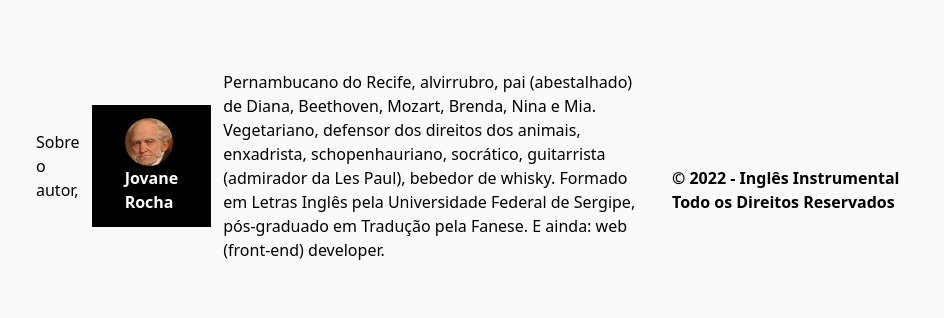
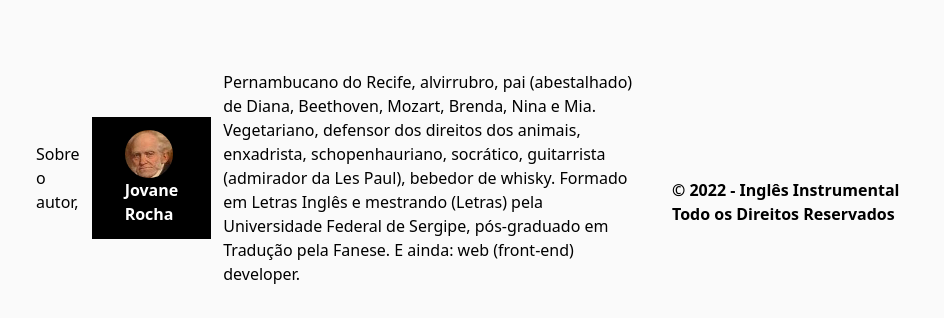
Before and after one commit to jcgsr/jun-InstrumentalEnglish, a Next.js app: page / in a window 1280 px wide. Shown: the part 8052-8370 px from the top of the page, without its empty margins (0-944 px from the left). Built offline with nearby package versions, Linux system fonts and the light colour scheme.

Commit message:
typo, mestrando info add

```diff
--- a/_posts/aula-1.md
+++ b/_posts/aula-1.md
@@ -16,7 +16,7 @@ Todas as palavras em inglês de todos os exercícios deverão ser escritas da fo
 lápis, caneta, caderno, tablet, celular... não importa. O que importa é
 que devem ser escritas para o método funcionar.
 
-Todas as aulas são interligada, complementares. Por isso, caso faças alguma aula mais adiantada e não entendas alguma coisa, já sabes o motivo.
+Todas as aulas são interligadas, complementares. Por isso, caso faças alguma aula mais adiantada e não entendas alguma coisa, já sabes o motivo.
 
 Em nenhuma aula há explicação gramatical: só há vocabulários e exercícios. Caso queiras, acessa o site **[EnglishEasy](https://www.englisheasyfm.com.br/)** ou baixa o app **[Inglês Fundamental Maior](https://play.google.com/store/apps/details?id=com.jcgsr.inglesFundamentalMaior)** no Google Play.
 
--- a/components/footer.js
+++ b/components/footer.js
@@ -28,8 +28,9 @@ export default function Footer() {
               Beethoven, Mozart, Brenda, Nina e Mia. Vegetariano, defensor dos
               direitos dos animais, enxadrista, schopenhauriano, socrático,
               guitarrista (admirador da Les Paul), bebedor de whisky. Formado em
-              Letras Inglês pela Universidade Federal de Sergipe, pós-graduado
-              em Tradução pela Fanese. E ainda: web (front-end) developer.
+              Letras Inglês e mestrando (Letras) pela Universidade Federal de
+              Sergipe, pós-graduado em Tradução pela Fanese. E ainda: web
+              (front-end) developer.
             </p>
           </div>
           <h4 className="font-bold mt-12 md:ml-8">
```
